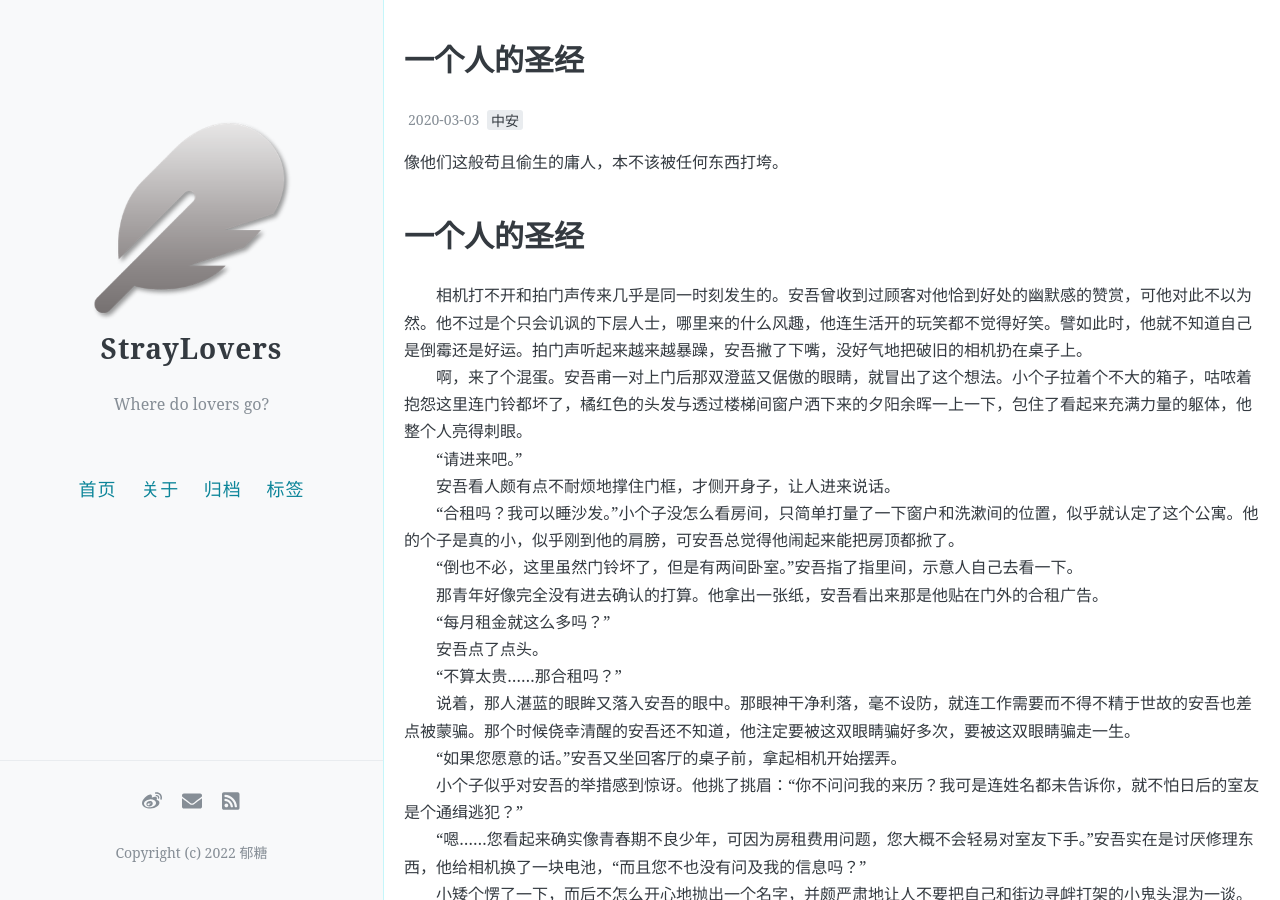
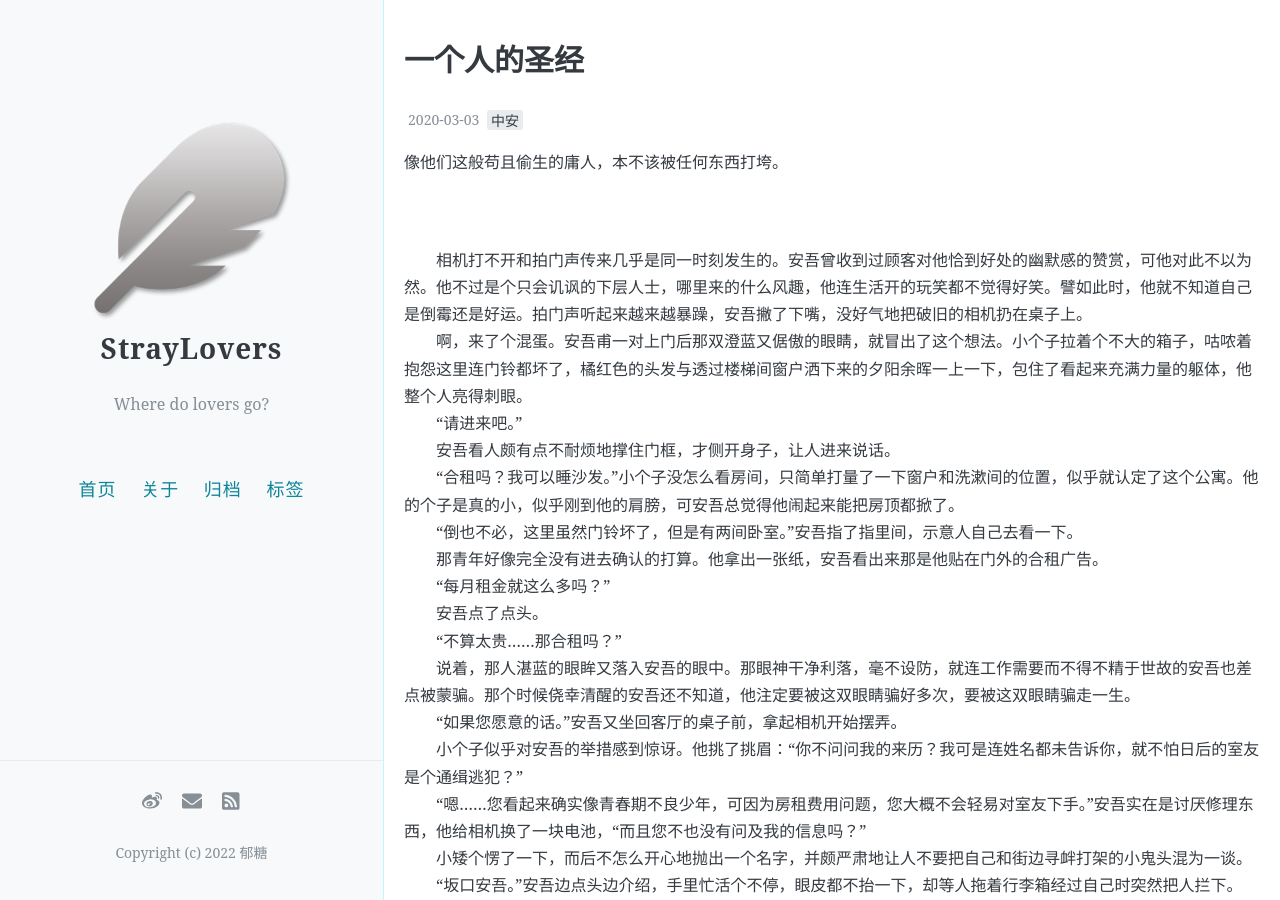
Before and after one commit to straylovers/straylovers, a Jekyll site: the page built from _posts/2022-5-19-bible.md, in a window 1280 px wide and 900 px high. Built offline with Jekyll 4.4.1, drawn with Linux system fonts in a browser that asks for light colours; comment, search, counter and statistics services are not loaded.

Commit message:
Update 2022-5-19-bible.md

```diff
--- a/_posts/2022-5-19-bible.md
+++ b/_posts/2022-5-19-bible.md
@@ -10,9 +10,7 @@ comments: true
 
 
 像他们这般苟且偷生的庸人，本不该被任何东西打垮。
-
-
-# 一个人的圣经
+<br/><br/>
 
 &emsp;&emsp;相机打不开和拍门声传来几乎是同一时刻发生的。安吾曾收到过顾客对他恰到好处的幽默感的赞赏，可他对此不以为然。他不过是个只会讥讽的下层人士，哪里来的什么风趣，他连生活开的玩笑都不觉得好笑。譬如此时，他就不知道自己是倒霉还是好运。拍门声听起来越来越暴躁，安吾撇了下嘴，没好气地把破旧的相机扔在桌子上。
 &emsp;&emsp;啊，来了个混蛋。安吾甫一对上门后那双澄蓝又倨傲的眼睛，就冒出了这个想法。小个子拉着个不大的箱子，咕哝着抱怨这里连门铃都坏了，橘红色的头发与透过楼梯间窗户洒下来的夕阳余晖一上一下，包住了看起来充满力量的躯体，他整个人亮得刺眼。
```
